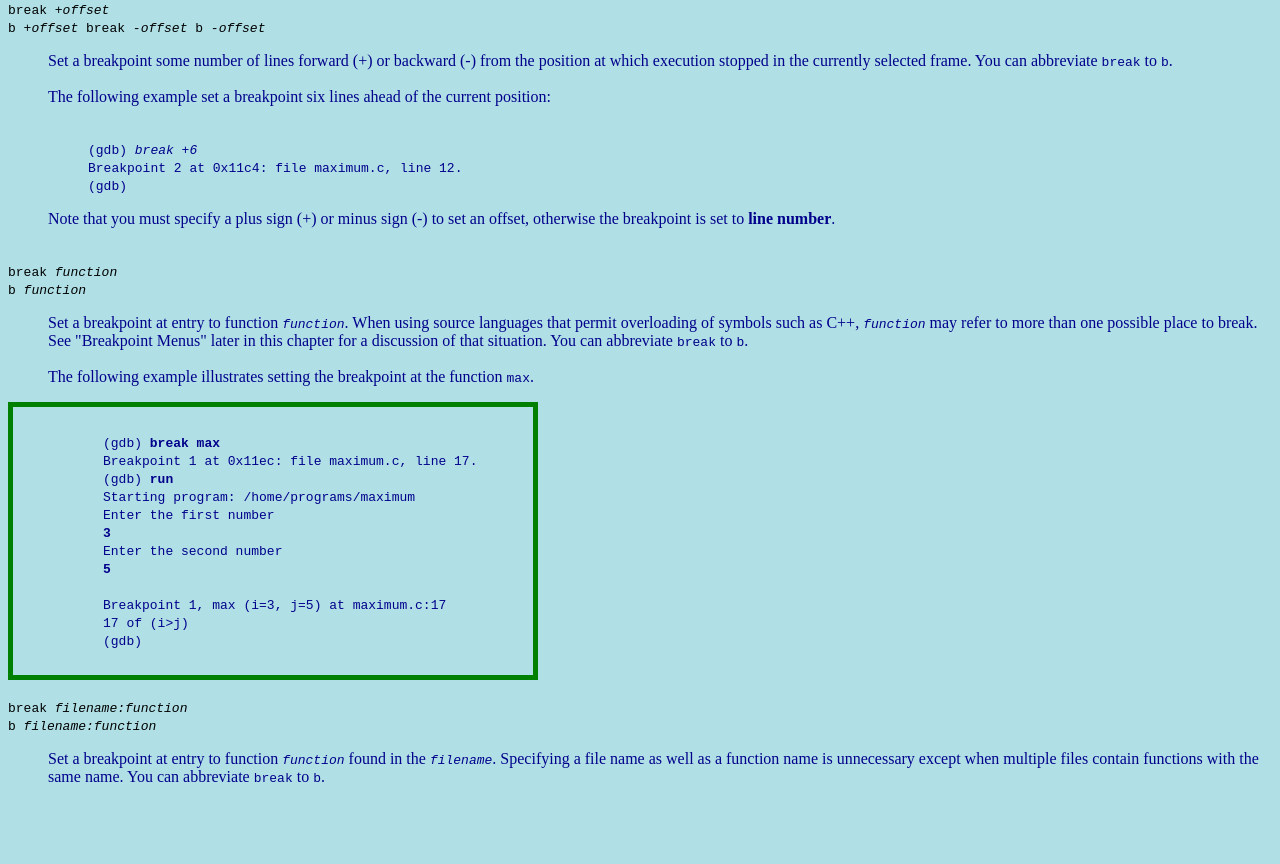
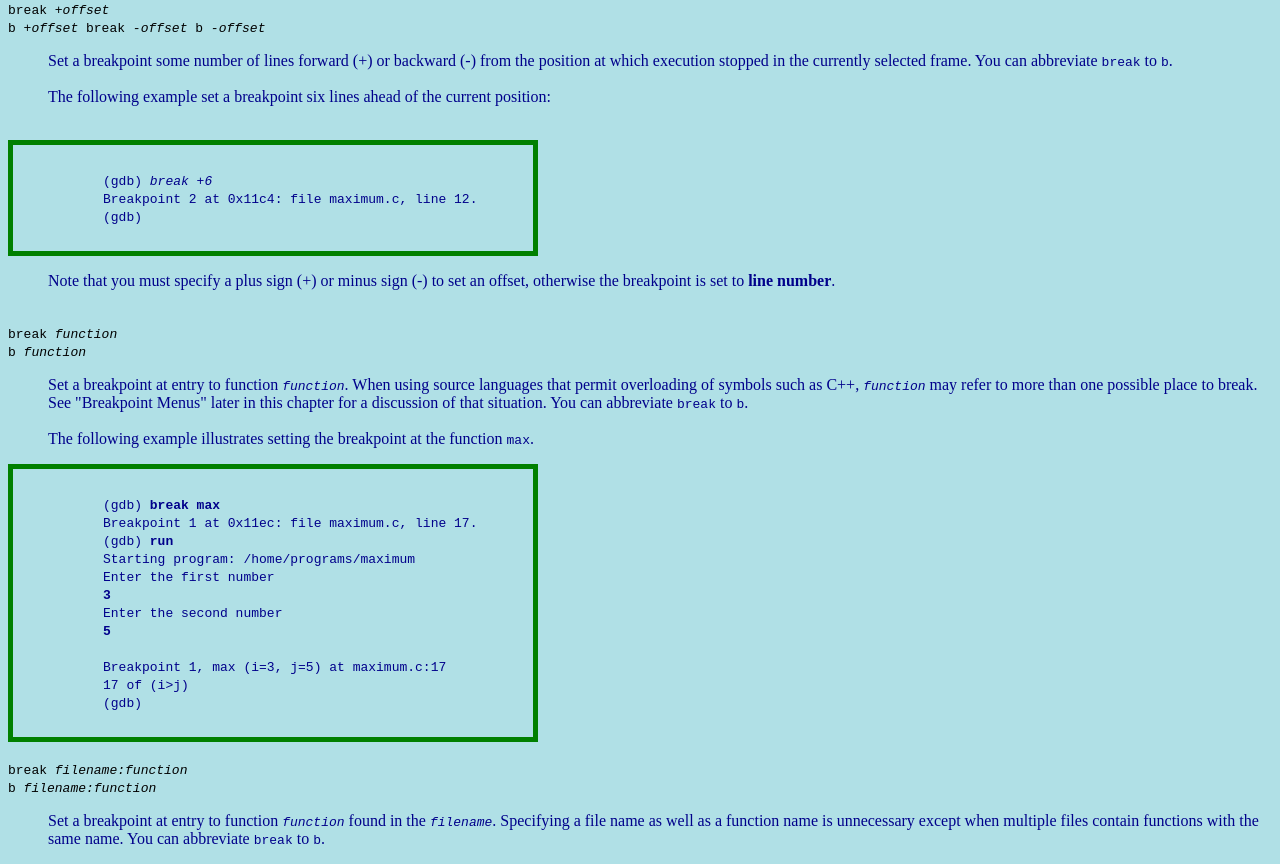
Before and after one commit to cathyputnam/HTML_project, a plain HTML site: page index.html in a window 1280 px wide. Shown: the part 1305-2169 px from the top of the page. Before the commit the page ends 2107 px from the top, so only its background shows below. Drawn offline with Linux system fonts and the light colour scheme.

Commit message:
Update index.html

```diff
--- a/index.html
+++ b/index.html
@@ -140,9 +140,11 @@ b <em>-offset</em></code>
 abbreviate <code>break</code> to <code>b</code>.
 <br>
 <br>
+
 The following example set a breakpoint six lines ahead of the current position:
 <br>
 <br>
+ <div class = "boxed">
 <p class="tab1">
 <code>(gdb) <em>break +6</em>
 <br>
@@ -151,7 +153,7 @@ Breakpoint 2 at 0x11c4: file maximum.c, line 12.
 (gdb)
 </code>
 </p>
-
+ </div>
 <p class="tab">
 Note that you must specify a plus sign (+) or minus sign (-) to set an offset, otherwise the breakpoint is set to <b>line number</b>.
 </p>
@@ -168,6 +170,9 @@ b <em>function</em></code>
 You can abbreviate <code>break</code> to <code>b</code>.
 <br>
 <br>
+
+ <!--*********************************************************-->
+<!--breakpoint function-->
 The following example illustrates setting the breakpoint at the function <code>max</code>.
   <div class = "boxed">
 <p class="tab1">
```
